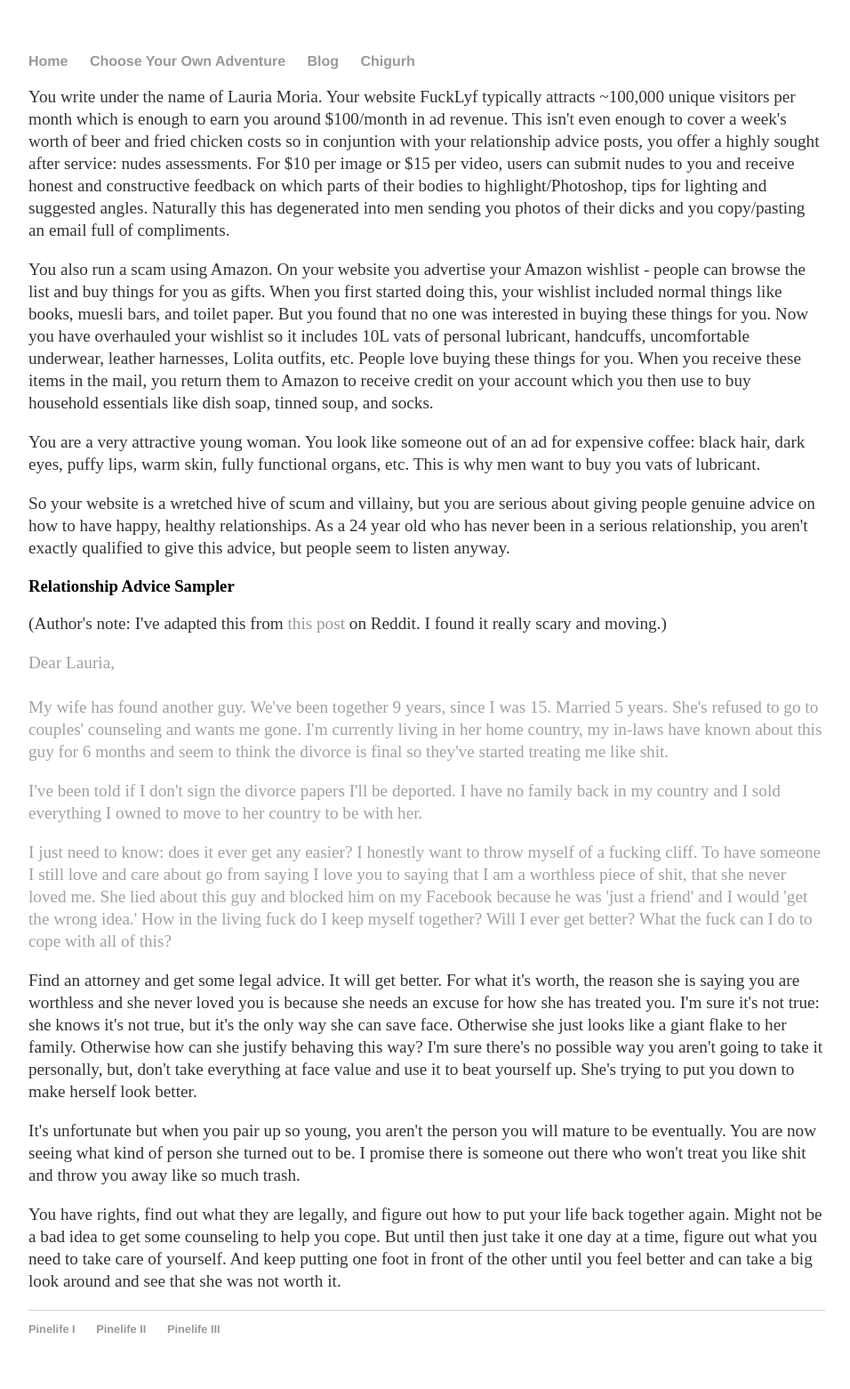
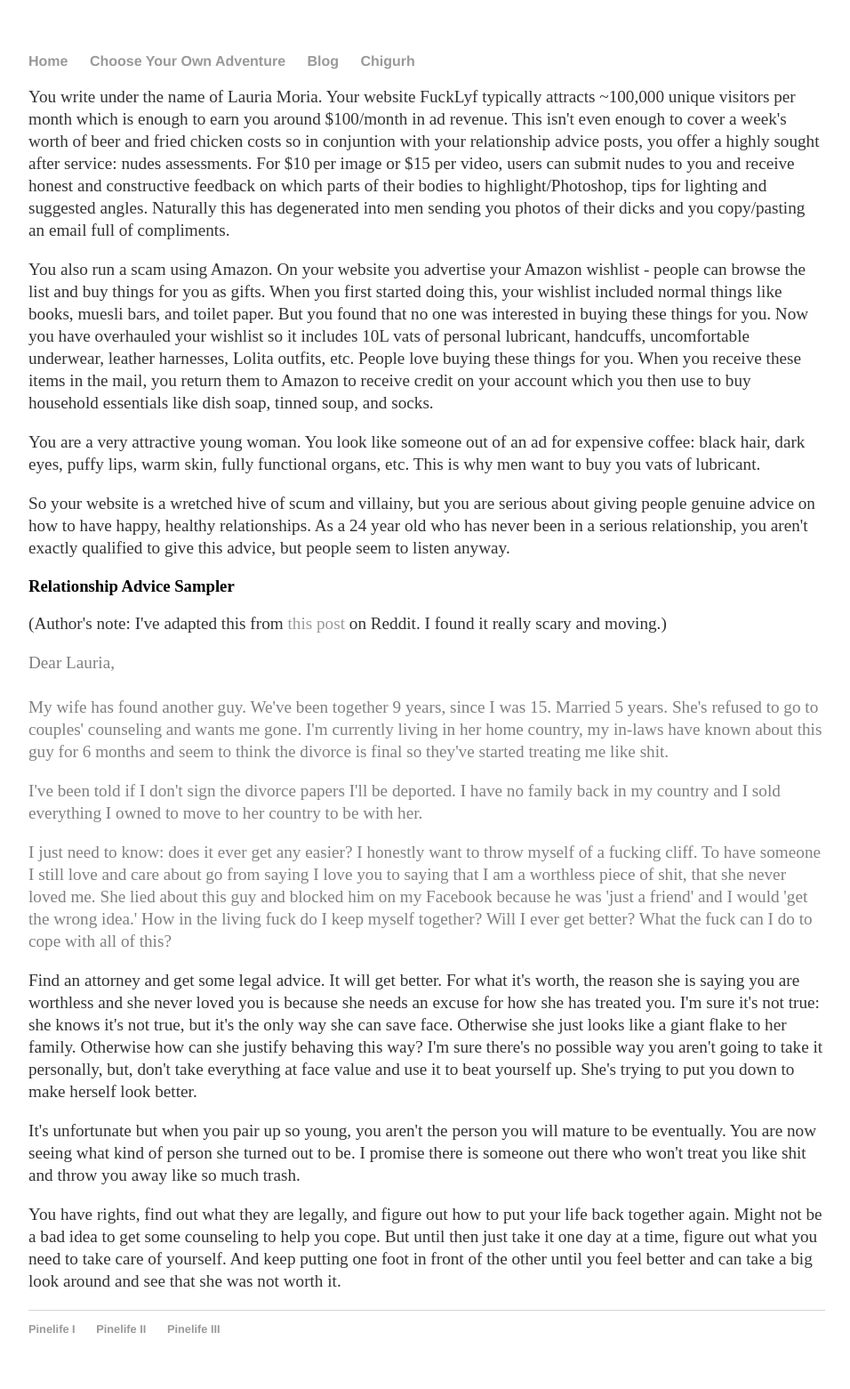
Before and after one commit to Pinelife/pinelife.github.io, a Jekyll site: the page built from Hellhole/Room2.html, in a window 1280 px wide. Shown: the whole page at 89% size, without its empty margins (160-1116 px from the left). Built offline with Jekyll 4.4.1, drawn with Linux system fonts in a browser that asks for light colours.

Commit message:
Update Room2.html

```diff
--- a/Hellhole/Room2.html
+++ b/Hellhole/Room2.html
@@ -29,15 +29,15 @@
 <p>(Author's note: I've adapted this from <a href = "https://www.reddit.com/r/relationships/comments/6bleen/me_24mwith_my_wife25f_9_years_together_5_married/">
     this post</a> on Reddit. I found it really scary and moving.)</p>
 
-<p style="color:#9fa1a5;">
+<p style="color:grey;">
   Dear Lauria,<br/>
   <br/>
   My wife has found another guy. We've been together 9 years, since I was 15. Married 5 years. She's refused to go to couples' counseling and wants me gone. I'm currently living in her
   home country, my in-laws have known about this guy for 6 months and seem to think the divorce is final so they've started treating me
   like shit.</p>
-<p style="color:#9fa1a5;">I've been told if I don't sign the divorce papers I'll be deported. I have no family back in my country and I sold everything I owned
+<p style="color:grey;">I've been told if I don't sign the divorce papers I'll be deported. I have no family back in my country and I sold everything I owned
   to move to her country to be with her.</p>
-<p style="color:#9fa1a5;">I just need to know: does it ever get any easier? I honestly want to throw myself of a fucking cliff. To have someone I still love
+<p style="color:grey;">I just need to know: does it ever get any easier? I honestly want to throw myself of a fucking cliff. To have someone I still love
   and care about go from saying I love you to saying that I am a worthless piece of shit, that she never loved me. She lied about
   this guy and blocked him on my Facebook because he was 'just a friend' and I would 'get the wrong idea.' How in the living fuck do
   I keep myself together? Will I ever get better? What the fuck can I do to cope with all of this?</p>
```
